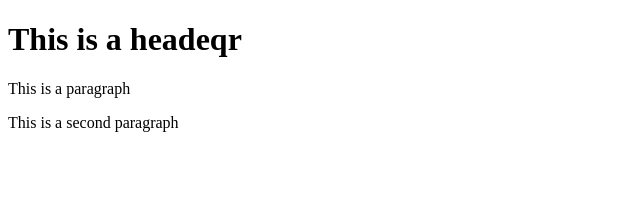
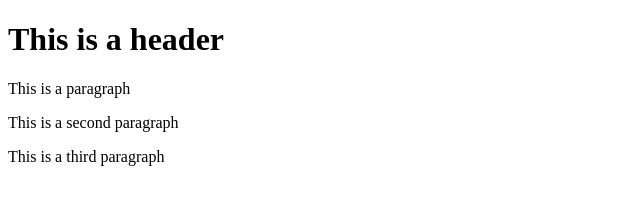
Before and after one commit to codeNcoffee/git-test, a website: page index.html in a window 1280 px wide. Shown: the whole page, without its empty margins (0-640 px from the left). Drawn offline with Linux system fonts and the light colour scheme.

Commit message:
fourth commit

```diff
--- a/index.html
+++ b/index.html
@@ -3,8 +3,9 @@
     <heaad></heaad>
 
     <body>
-        <h1>This is a headeqr</h1>
+        <h1>This is a header</h1>
         <p>This is a paragraph</p>
         <p>This is a second paragraph</p>
+        <p>This is a third paragraph</p>
     </body>
 </html>
```
Also changed, not shown: package.json (added, +24 -0 lines), templates/test.html (+1 -1 lines), 2 other files.
